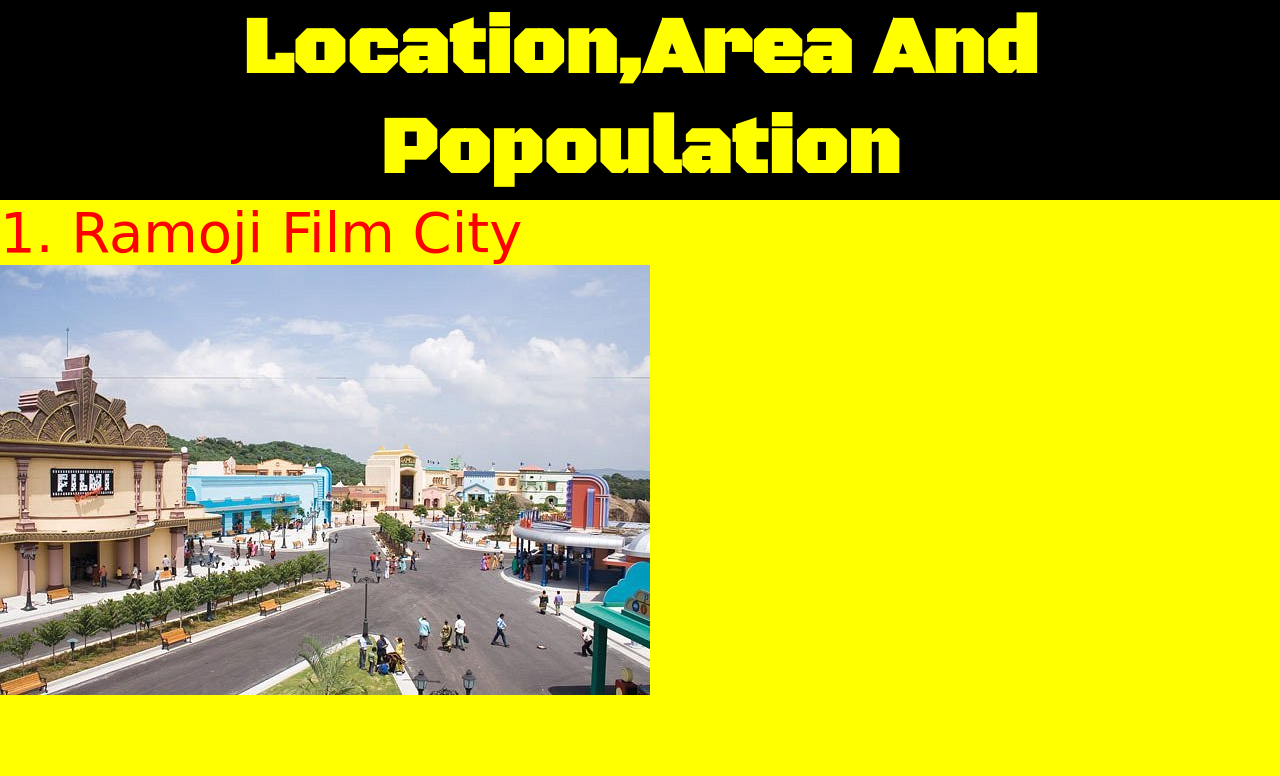
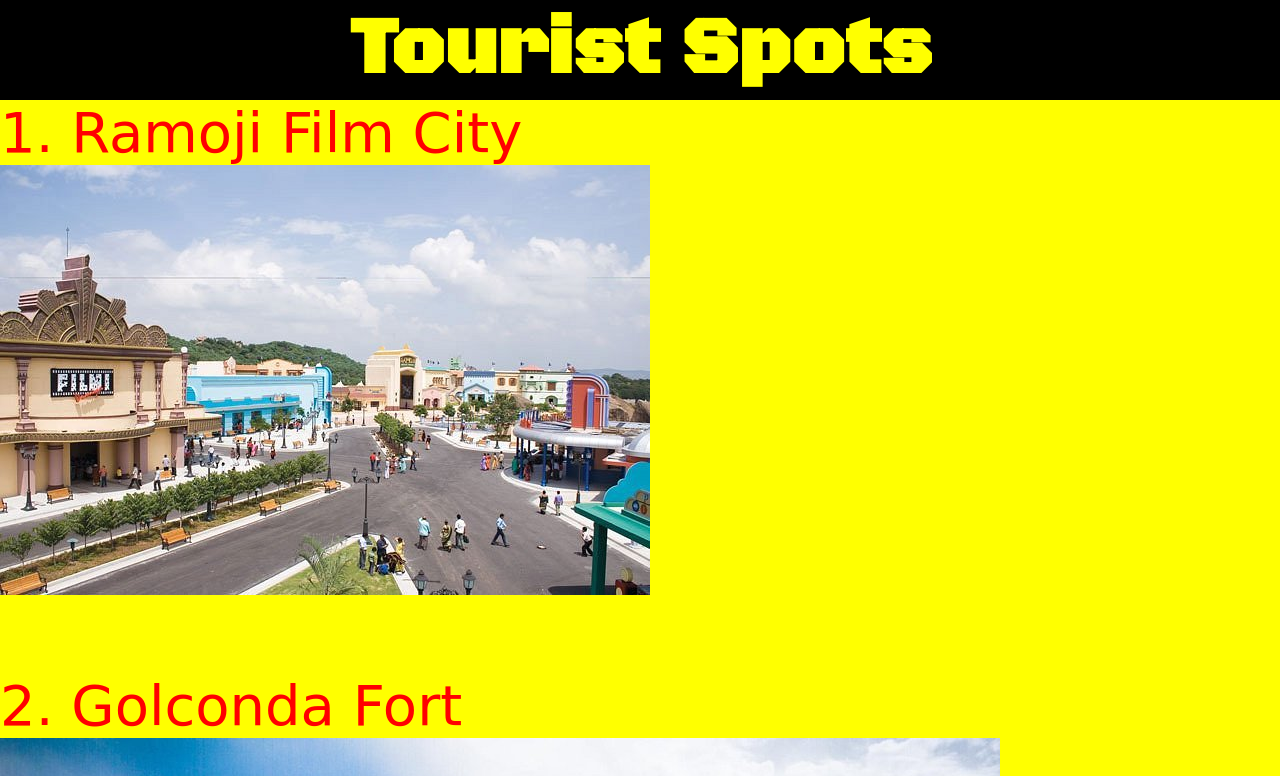
Before and after one commit to Asish-8/eng, a plain HTML site: page Tourist Spots.html in a window 1280 px wide. Shown: the top 776 px of the page. Drawn offline with Linux system fonts and the light colour scheme; a web font is replaced by a local one.

Commit message:
Update Tourist Spots.html

```diff
--- a/Tourist Spots.html
+++ b/Tourist Spots.html
@@ -4,7 +4,7 @@
     <meta charset="UTF-8">
     <meta http-equiv="X-UA-Compatible" content="IE=edge">
     <meta name="viewport" content="width=device-width, initial-scale=1.0">
-    <title>Location,Area And Population</title>
+    <title>Tourist Spots</title>
     <style>
     @import url('https://fonts.googleapis.com/css2?family=Black+Ops+One&display=swap');
     @import url('https://fonts.googleapis.com/css2?family=Fuzzy+Bubbles&display=swap');
@@ -19,7 +19,7 @@
         </style>
 </head>
 <body bgcolor="yellow" text="red">
-    <h1 style="font-family: 'Black Ops One', cursive; font-size: 10vh; background-color: black;color:yellow;" align="center">Location,Area And Popoulation</h1>
+    <h1 style="font-family: 'Black Ops One', cursive; font-size: 10vh; background-color: black;color:yellow;" align="center">Tourist Spots</h1>
 1. Ramoji Film City <br>
 <img src="ram.jpg" alt=""><br><br>
 2. Golconda Fort<br>
```
